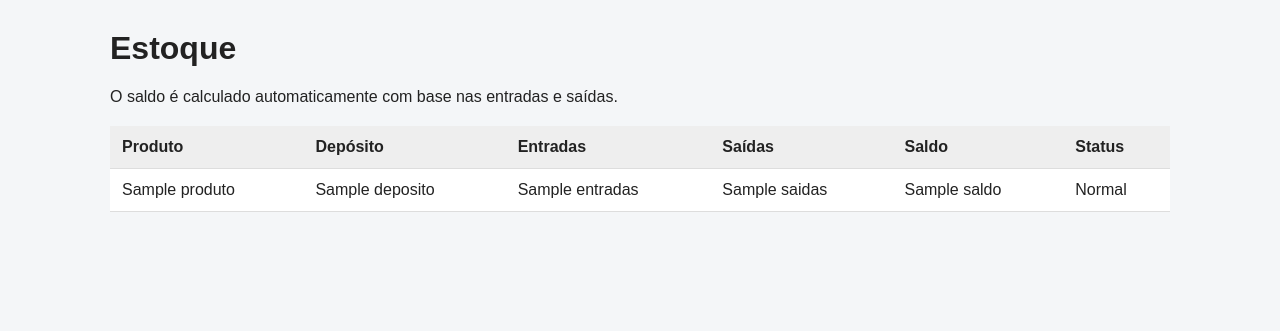
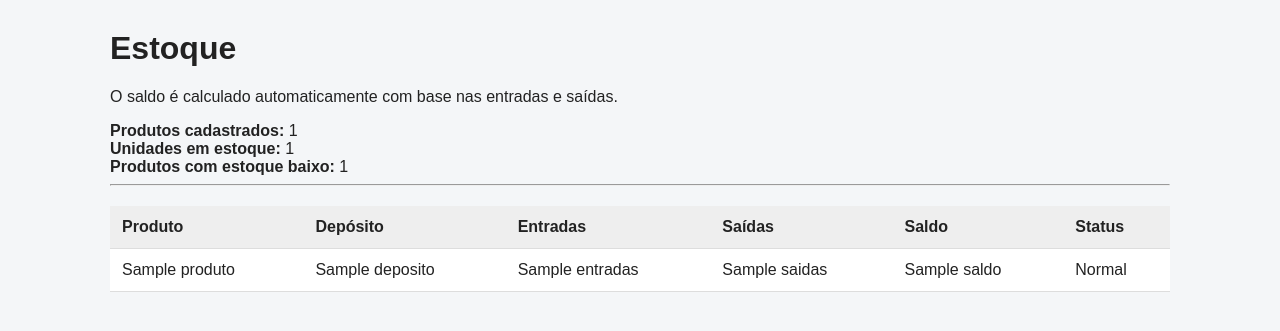
Before and after one commit to camilontra/controle-estoque-p1, a Django app: template templates/estoque/estoque.html in a window 1280 px wide. Shown: the part 48-379 px from the top of the page. Run offline with Django 3.2, Linux system fonts and the light colour scheme; the template is opened without the code that fills it: most values are stand-ins (such as "Sample title", 1, 10 or a date in 2020).

Commit message:
feat: adiciona resumo do estoque

```diff
--- a/templates/estoque/estoque.html
+++ b/templates/estoque/estoque.html
@@ -3,6 +3,23 @@
 <h1>Estoque</h1>
 
 <p>O saldo é calculado automaticamente com base nas entradas e saídas.</p>
+
+<div>
+  <strong>Produtos cadastrados:</strong>
+  {{ total_produtos }}
+</div>
+
+<div>
+  <strong>Unidades em estoque:</strong>
+  {{ total_unidades }}
+</div>
+
+<div>
+  <strong>Produtos com estoque baixo:</strong>
+  {{ total_estoque_baixo }}
+</div>
+
+<hr />
 
 <table>
   <thead>
```
Also changed, not shown: estoque/views.py (+20 -1 lines).
